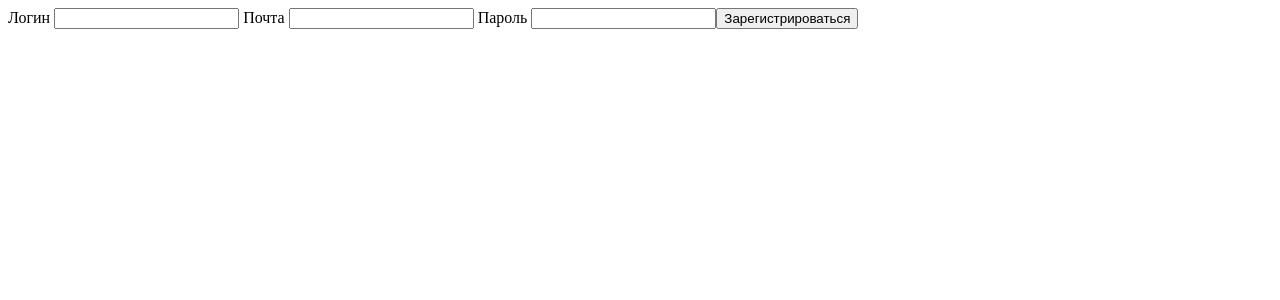
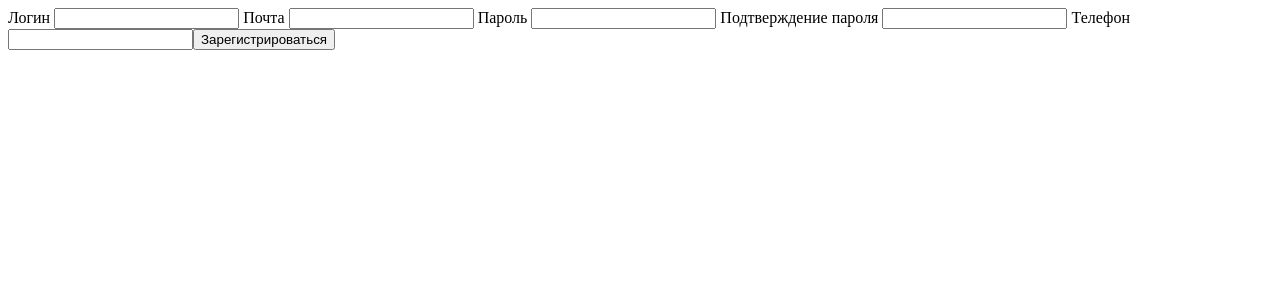
Before and after one commit to balbesina228/vue-registration, a Vue app: page / in a window 1280 px wide. Shown: the top 300 px of the page. Built offline with nearby package versions, Linux system fonts and the light colour scheme; the HTML template or start-up script is replaced by a standard one.

Commit message:
(feature) add needed fields for registration

```diff
--- a/src/components/RegisterForm.vue
+++ b/src/components/RegisterForm.vue
@@ -12,16 +12,26 @@
       Пароль
       <input v-model="password" type="password" required />
     </label>
+    <label>
+      Подтверждение пароля
+      <input v-model="confirmPassword" type="password" required />
+    </label>
+    <label>
+      Телефон
+      <input v-model="phone" type="tel" required />
+    </label>
     <button type="submit">Зарегистрироваться</button>
   </form>
 </template>
 
 <script lang="ts" setup>
-import { ref, watch } from 'vue';
+import { ref } from 'vue';
 
 const login = ref('');
 const password = ref('');
+const confirmPassword = ref('');
 const email = ref('');
+const phone = ref('');
 
 </script>
 
```
